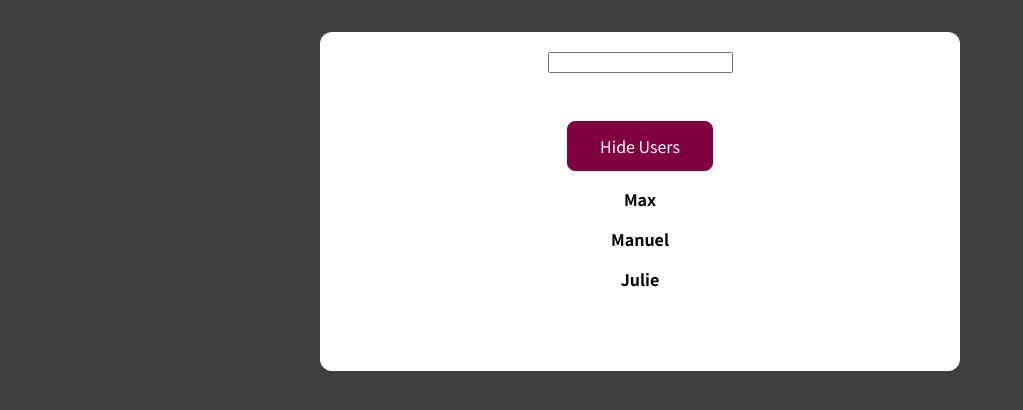
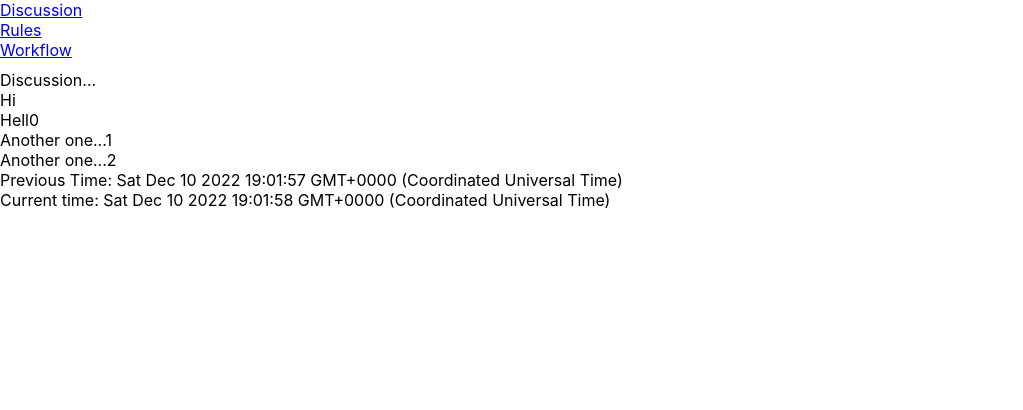
Before and after one commit to vinayak-nk/react_base_app, a React (Create React App) app: page / in a window 1280 px wide. Shown: the top 410 px of the page, without its empty margins (0-1023 px from the left). Built offline with nearby package versions, Linux system fonts and the light colour scheme.

Commit message:
Life cycle methods

```diff
--- /dev/null
+++ b/src/App.css
@@ -0,0 +1,40 @@
+.App {
+  /* text-align: center; */
+  padding: 5px;
+  margin: 5px;
+}
+
+.App-logo {
+  height: 40vmin;
+  pointer-events: none;
+}
+
+@media (prefers-reduced-motion: no-preference) {
+  .App-logo {
+    animation: App-logo-spin infinite 20s linear;
+  }
+}
+
+.App-header {
+  background-color: #282c34;
+  min-height: 100vh;
+  display: flex;
+  flex-direction: column;
+  align-items: center;
+  justify-content: center;
+  font-size: calc(10px + 2vmin);
+  color: white;
+}
+
+.App-link {
+  color: #61dafb;
+}
+
+@keyframes App-logo-spin {
+  from {
+    transform: rotate(0deg);
+  }
+  to {
+    transform: rotate(360deg);
+  }
+}
--- a/src/App.js
+++ b/src/App.js
@@ -1,9 +1,11 @@
-import UserFinder from './components/UserFinder';
+import LifeCycle from './LifeCycle';
+import './App.css';
+
 
 function App() {
   return (
     <div>
-      <UserFinder />
+      <LifeCycle />
     </div>
   );
 }
--- /dev/null
+++ b/src/LifeCycle/discussion.jsx
@@ -0,0 +1,90 @@
+import React, { Component } from "react";
+
+class DiscussionList extends Component {
+  constructor() {
+    super()
+    const messages = ['Hi', 'Hell0']
+    this.state = {
+      messages: this.init(messages),
+      count: 1,
+    }
+  }
+
+  init = (messages) => (
+    messages.map((msg) => (
+      <div key={`${msg}_${String(new Date())}`}>
+        {msg}
+      </div>
+    ))
+  )
+
+  componentDidMount() {
+    // const { messages } = this.state
+    console.log('child component')
+    this.addMessage = setInterval(() => {
+      this.setState({
+        messages: this.state.messages.concat([<div key={`_${String(new Date())}`}>{`Another one...${this.state.count}`}</div>]),
+        count: this.state.count + 1,
+      })
+    }, 2000)
+  }
+
+  shouldComponentUpdate(state) {
+    if (this.state.count > 5) return false
+    return true
+  }
+
+  componentWillUnmount() {
+    clearInterval(this.addMessage)
+  }
+
+  render() {
+    const { messages } = this.state
+    return (<>{messages}</>)
+  }
+}
+
+export default class Discussion extends Component {
+  constructor() {
+    super()
+    this.state = {
+      pageTitle: 'Discussion...',
+      currentTime: String(new Date())
+    }
+  }
+
+  componentDidMount() {
+    console.log('From Parent....')
+    // setInterval(() => {}, 1000)
+    this.liveTime = setInterval(() => {
+      this.setState({ currentTime: String(new Date()) })
+    }, 1000)
+  }
+
+  componentWillUnmount() {
+    clearInterval(this.liveTime)
+  }
+
+  getSnapshotBeforeUpdate(prevProps, prevState) {
+    // Displaying the previous value of the state
+    document.getElementById('prev').innerHTML = 'Previous Time: ' + prevState.currentTime;
+    return null
+  }
+
+  componentDidUpdate() {
+    // Displaying the present value of the state
+    document.getElementById('current').innerHTML = `Current time: ${this.state.currentTime}`
+  }
+
+  render() {
+    return (
+      <div>
+        {this.state.pageTitle}
+        <DiscussionList />
+        {/* <h4>{this.state.currentTime}</h4> */}
+        <div id="prev" />
+    		<div id="current" />
+      </div>
+    )
+  }
+}
--- /dev/null
+++ b/src/LifeCycle/index.jsx
@@ -0,0 +1,15 @@
+import React from 'react'
+import { BrowserRouter } from 'react-router-dom'
+
+import Navigation from './navigation'
+import PageContent from './page-content'
+
+
+export default function index() {
+  return (
+    <BrowserRouter>
+      <Navigation />
+      <PageContent />
+    </BrowserRouter>
+  )
+}
--- /dev/null
+++ b/src/LifeCycle/navigation.jsx
@@ -0,0 +1,26 @@
+import React from 'react'
+import { Link } from 'react-router-dom'
+import pages from './pages'
+
+export default function Navigation() {
+  return (
+    <div>
+      {pages.map((page) => <div key={page.name}><Link to={page.path} exact={`${page?.exact}`} >{page.name}</Link></div>)}
+      {/* <div>
+        <Link to='/'>
+          Discussion
+        </Link>
+      </div>
+      <div>
+        <Link to='/rules'>
+          Rules
+        </Link>
+      </div>
+      <div>
+        <Link to='/workflow'>
+          Workflow
+        </Link>
+      </div> */}
+    </div>
+  )
+}
--- /dev/null
+++ b/src/LifeCycle/page-content.js
@@ -0,0 +1,21 @@
+import React from 'react'
+import { Routes, Route  } from 'react-router-dom'
+import pages from './pages'
+
+// import Discussion from './discussion'
+// import Rules from './rules'
+// import Workflow from './workflow'
+
+
+export default function Pages() {
+  return (
+    <div style={{ marginTop: '10px' }}>
+      <Routes>
+        {pages.map((page) => (<Route key={page.name} path={page.path} element={page.component} />))}
+        {/* <Route path="/" element={<Discussion />} />
+        <Route path="/rules" element={<Rules />} />
+        <Route path="/workflow" element={<Workflow />} /> */}
+      </Routes>
+    </div>
+  )
+}
--- /dev/null
+++ b/src/LifeCycle/pages.js
@@ -0,0 +1,24 @@
+import Discussion from './discussion'
+import Rules from './rules'
+import Workflow from './workflow'
+
+const pages = [
+  {
+    name: 'Discussion',
+    path: '/',
+    component: <Discussion />,
+    exact: true,
+  },
+  {
+    name: 'Rules',
+    path: '/rules',
+    component: <Rules />,
+  },
+  {
+    name: 'Workflow',
+    path: '/workflow',
+    component: <Workflow />,
+  },
+]
+
+export default pages
--- /dev/null
+++ b/src/LifeCycle/rules.jsx
@@ -0,0 +1,7 @@
+import React from 'react'
+
+export default function Rules() {
+  return (
+    <div>Rules</div>
+  )
+}
--- /dev/null
+++ b/src/LifeCycle/workflow.jsx
@@ -0,0 +1,70 @@
+import React, { Component } from "react";
+
+export default class Workflow extends Component {
+  // First
+  constructor() {
+    super();
+    this.state = {
+      pageTitle: 'Workflow',
+      inputDetails: '',
+    };
+    console.log("constructor");
+  }
+
+  // Second
+  static getDerivedStateFromProps(state) {
+    console.log("getDerivedStateFromProps");
+    return state
+  }
+
+  // Fourth
+  componentDidMount() {
+    console.log("componentDidMount");
+  }
+
+  // Fith (after update)
+  shouldComponentUpdate() {
+    console.log("shouldComponentUpdate");
+    return true;
+  }
+
+  // Seventh (after update)
+  getSnapshotBeforeUpdate() {
+    console.log("getSnapshotBeforeUpdate");
+    return true;
+  }
+
+  // Eighth (after update)
+  componentDidUpdate() {
+    console.log("componentDidUpdate");
+  }
+
+  // Last
+  componentWillUnmount() {
+    console.log("componentWillUnmount");
+  }
+
+  handleClick = () => {
+    console.log("button clicked");
+    this.setState({ pageTitle: this.state.inputDetails });
+  };
+
+  handleKeyUp = e => {
+    this.setState({ inputDetails: e.target.value });
+  };
+
+  // Third
+  // Sixth (after update)
+  render() {
+    console.log("render");
+
+    return (
+      <div>
+        <h1>{this.state.pageTitle}</h1>
+
+        <input type="text" onKeyUp={e => this.handleKeyUp(e)} />
+        <button onClick={this.handleClick}>Click Me</button>
+      </div>
+    );
+  }
+}
--- a/src/index.css
+++ b/src/index.css
@@ -1,30 +1,13 @@
-@import url('https://fonts.googleapis.com/css2?family=Noto+Sans+JP:wght@400;700&display=swap');
-
-* {
-  box-sizing: border-box;
+body {
+  margin: 0;
+  font-family: -apple-system, BlinkMacSystemFont, 'Segoe UI', 'Roboto', 'Oxygen',
+    'Ubuntu', 'Cantarell', 'Fira Sans', 'Droid Sans', 'Helvetica Neue',
+    sans-serif;
+  -webkit-font-smoothing: antialiased;
+  -moz-osx-font-smoothing: grayscale;
 }
 
-html {
-  font-family: 'Noto Sans JP', sans-serif;
+code {
+  font-family: source-code-pro, Menlo, Monaco, Consolas, 'Courier New',
+    monospace;
 }
-
-body {
-  margin: 0;
-  background-color: #3f3f3f;
-}
-
-button {
-  font: inherit;
-  cursor: pointer;
-  background-color: #800040;
-  color: white;
-  border: 1px solid #800040;
-  border-radius: 8px;
-  padding: 0.75rem 2rem;
-}
-
-button:hover,
-button:active {
-  background-color: #630032;
-  border-color: #630032;
-}
```
Also changed, not shown: src/LifeCycle/snapshot.jsx (added, +32 -0 lines).
